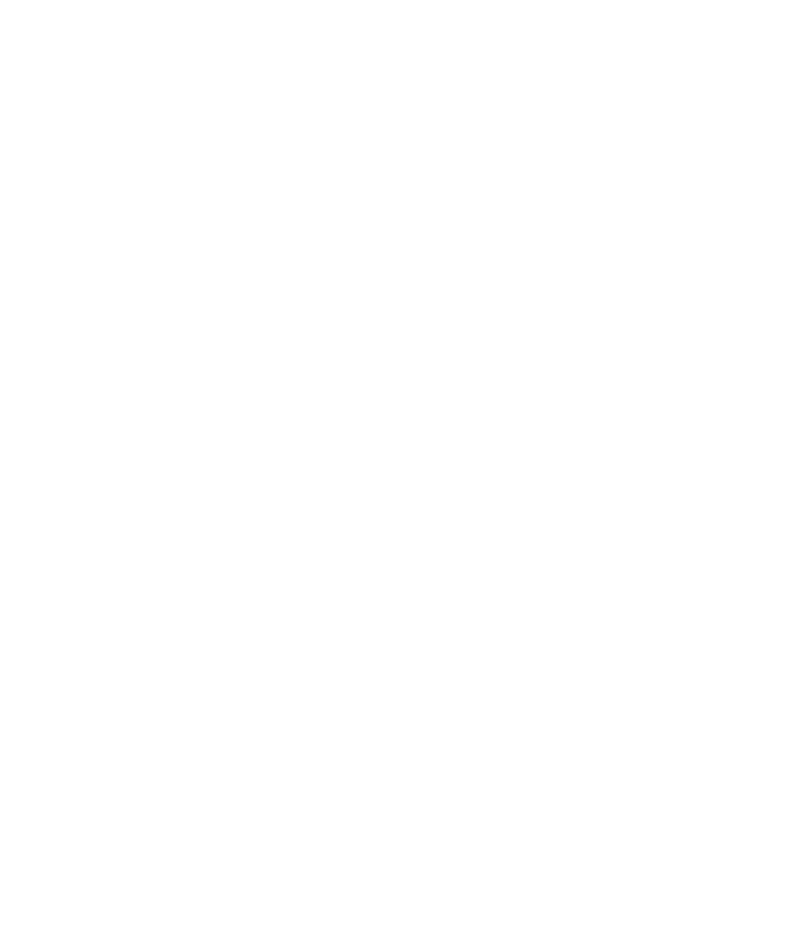
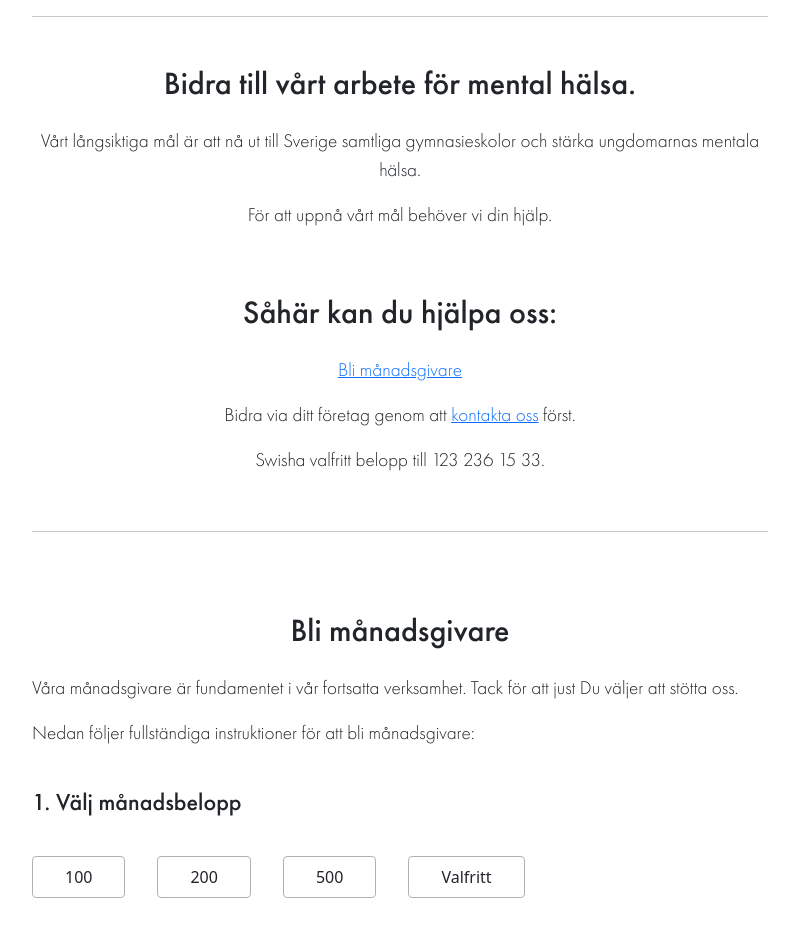
Before and after one commit to kevalane/wings-frontend, an Angular app: page /donate in a window 1280 px wide. Shown: the part 240-1170 px from the top of the page, without its empty margins (240-1039 px from the left). Before the commit the page ends 800 px from the top, so only its background shows below. Built offline with nearby package versions, Linux system fonts and the light colour scheme.

Commit message:
Started working on autogiro frontend.

```diff
--- /dev/null
+++ b/src/app/contact/contact.component.html
@@ -0,0 +1 @@
+<p>contact works!</p>
--- /dev/null
+++ b/src/app/contact/contact.component.ts
@@ -0,0 +1,15 @@
+import { Component, OnInit } from '@angular/core';
+
+@Component({
+  selector: 'app-contact',
+  templateUrl: './contact.component.html',
+  styleUrls: ['./contact.component.css']
+})
+export class ContactComponent implements OnInit {
+
+  constructor() { }
+
+  ngOnInit(): void {
+  }
+
+}
--- a/src/app/donate/donate.component.css
+++ b/src/app/donate/donate.component.css
@@ -0,0 +1,30 @@
+/* INFO */
+#firstSection {
+    margin-top: 4em;
+    text-align: center;
+}
+
+#mainTitle {
+    padding-top: 1em;
+    padding-bottom: .5em;
+}
+
+.heading {
+    padding-bottom: .5em;
+}
+/* END INFO */
+
+/* AUTOGIRO */
+#autogiro {
+    text-align: center;
+    padding-top: 1em;
+    padding-bottom: .5em;
+}
+
+.amountButton {
+    padding: .5em 2em;
+    margin-right: 2em;
+    margin-top: 2em;
+    border: 1px solid #b1b1b1;
+}
+/* END AUTOGIRO */
--- a/src/app/donate/donate.component.html
+++ b/src/app/donate/donate.component.html
@@ -1 +1,53 @@
-<p>donate works!</p>
+<div class="container">
+
+    <!-- Information section -->
+    <section id="firstSection">
+        <div class="row">
+            <div class="col-xs-12 col-sm-12 col-md-10 col-lg-8 col-xl-8 col-xxl-8 offset-lg-2 offset-xl-2 offset-xxl-2">
+                <hr>
+                <h2 id="mainTitle">Bidra till vårt arbete för mental hälsa.</h2>
+                <p>Vårt långsiktiga mål är att nå ut till Sverige samtliga gymnasieskolor och stärka ungdomarnas mentala hälsa.</p>
+                <p>För att uppnå vårt mål behöver vi din hjälp.</p>
+                <br><br>
+                <h2 class="text-center heading">Såhär kan du hjälpa oss:</h2>
+                <p><a href="donate#autogiro">Bli månadsgivare</a></p>
+
+                <p>Bidra via ditt företag genom att <a routerLink="/contact">kontakta oss</a> först.</p>
+
+                <p>Swisha valfritt belopp till 123 236 15 33.</p>
+                <br>
+                <hr>
+            </div>
+        </div>
+    </section>
+    <!-- END INFO -->
+
+    <!-- Monthly autogiro form -->
+    <section id="autogiroSection">
+        <div class="row">
+            <div class="col-xs-12 col-sm-12 col-md-10 col-lg-8 col-xl-8 col-xxl-8 offset-lg-2 offset-xl-2 offset-xxl-2">
+                <h2 id="autogiro">Bli månadsgivare</h2>
+                <p>Våra månadsgivare är fundamentet i vår fortsatta verksamhet. Tack för att just Du väljer att stötta oss.</p>
+                <p>Nedan följer fullständiga instruktioner för att bli månadsgivare:</p>
+                <form id="donateForm" [formGroup]="donateForm">
+                    <br>
+                    <h4>1. Välj månadsbelopp</h4>
+                    <div id="buttonList">
+                        <button class="btn btn-default amountButton" (click)="changeAmount(100)">100</button>
+                        <button class="btn btn-default amountButton" (click)="changeAmount(200)">200</button>
+                        <button class="btn btn-default amountButton" (click)="changeAmount(500)">500</button>
+                        <button class="btn btn-default amountButton" (click)="toggleChoose()">Valfritt</button>
+                    </div>
+
+                    <!-- Invisible, choose  on your own -->
+                    <div *ngIf="chooseVisible">
+                        <p>Hello World</p>
+                    </div>
+                    <!-- End invisible -->
+                </form>
+            </div>
+        </div>
+    </section>
+    <!-- END AUTOGIRO -->
+
+</div>
--- a/src/app/donate/donate.component.ts
+++ b/src/app/donate/donate.component.ts
@@ -1,4 +1,5 @@
 import { Component, OnInit } from '@angular/core';
+import { FormBuilder, FormGroup, Validators } from '@angular/forms';
 
 @Component({
   selector: 'app-donate',
@@ -7,9 +8,30 @@
 })
 export class DonateComponent implements OnInit {
 
-  constructor() { }
+  public donateForm: FormGroup;
+  public chooseVisible: boolean;
+
+  constructor(private formBuilder: FormBuilder) {
+    // Initiate form
+    this.donateForm = this.formBuilder.group({
+      amount: ['', Validators.required],
+      ssn: ['', [Validators.required, Validators.minLength(12), Validators.maxLength(12), Validators.pattern("^[0-9]*$")]],
+      email: ['', Validators.required],
+      bank: ['', Validators.required]
+    });
+
+    this.chooseVisible = false;
+  }
 
   ngOnInit(): void {
   }
 
+  public changeAmount(amount: number): void {
+
+  }
+
+  public toggleChoose(): void {
+    this.chooseVisible = !this.chooseVisible;
+  }
+
 }
--- a/src/app/navbar/navbar.component.html
+++ b/src/app/navbar/navbar.component.html
@@ -19,7 +19,7 @@
                     <a class="nav-link" aria-current="page" routerLink="/why">Volontärarbete</a>
                 </li>
                 <li class="nav-item">
-                    <a class="nav-link" aria-current="page" routerLink="/donate">Donera</a>
+                    <a class="nav-link" routerLink="/donate">Donera</a>
                 </li>
                 <li class="nav-item">
                     <a class="nav-link" routerLink="/contact">Kontakt</a>
--- a/src/styles.css
+++ b/src/styles.css
@@ -25,6 +25,7 @@
 p {
     font-family: FuturaPT;
     font-weight: 200;
+    font-size: 1.2em;
 }
 
 h1, h2, h3, h4, h5 {
```
Also changed, not shown: src/app/app-routing.module.ts (+6 -1 lines), src/app/app.module.ts (+6 -2 lines), src/app/contact/contact.component.css (added), 1 other file (tests, documents, lock files or other folders).
